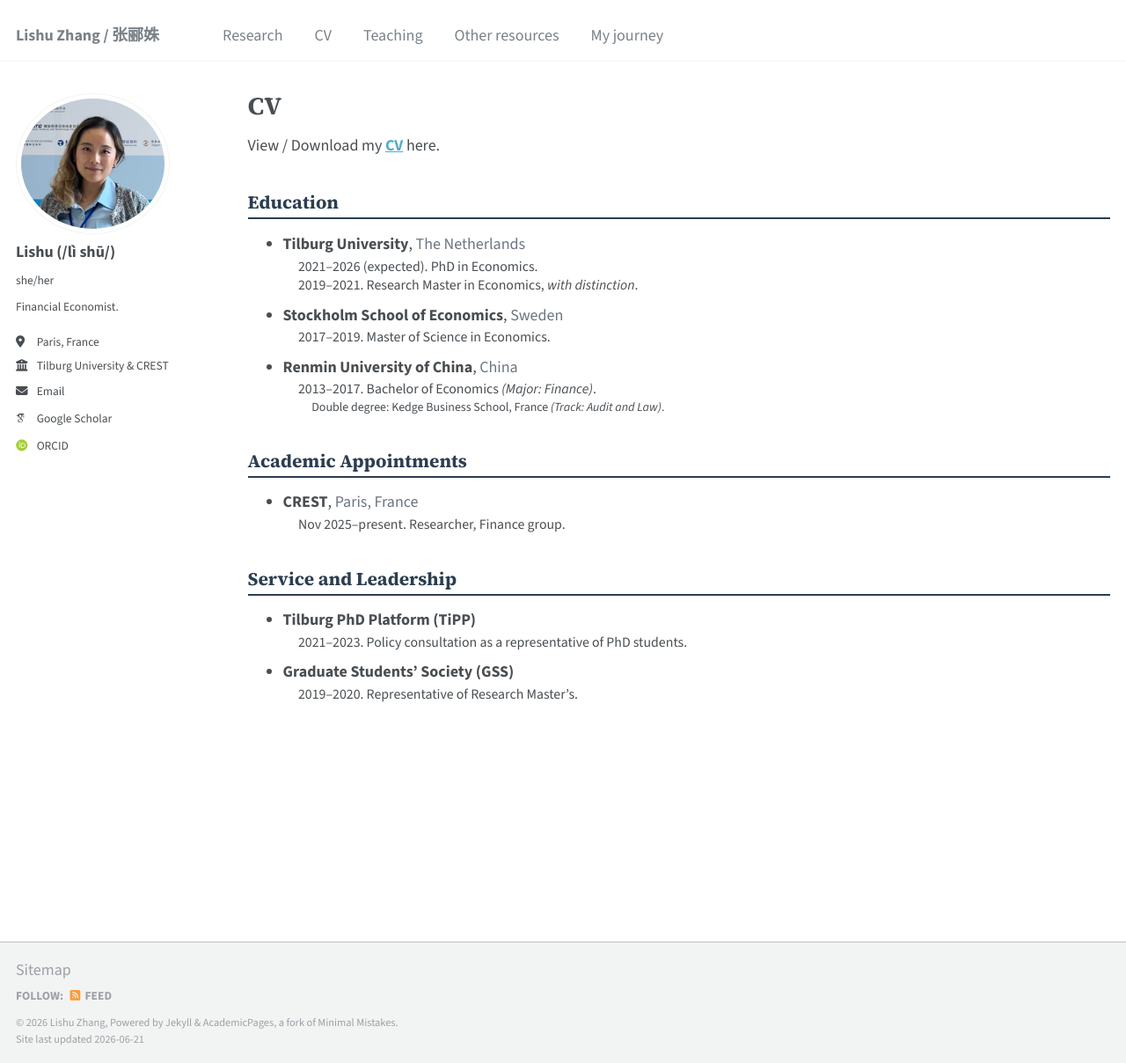
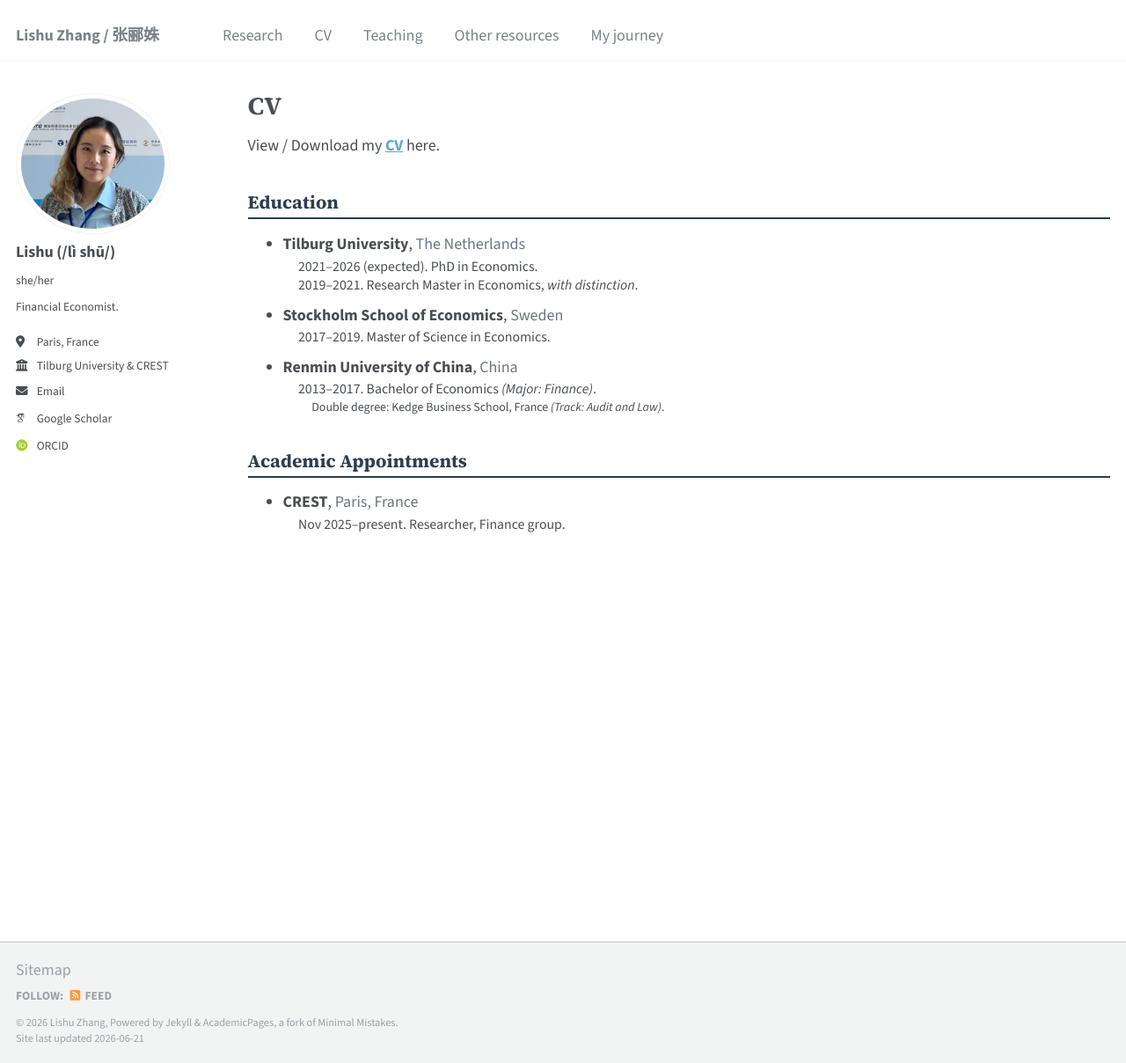
Before and after one commit to LishuZ/LishuZ.github.io, a Jekyll site: the page built from _pages/cv.md, in a window 1280 px wide and 1208 px high. Shown: the whole window at 88% size. Built offline with Jekyll 4.4.1, drawn with Linux system fonts in a browser that asks for light colours; some web fonts are replaced.

Commit message:
Remove Service and Leadership section from website CV
Co-Authored-By: Claude Opus 4.8 (1M context) <noreply@anthropic.com>

```diff
--- a/_pages/cv.md
+++ b/_pages/cv.md
@@ -51,11 +51,4 @@ View / Download my **[CV](https://www.dropbox.com/scl/fi/qijnx8gppf8potsj0bdlx/c
 * <span class="org">CREST</span>, <span class="place">Paris, France</span>
   * Nov 2025–present. Researcher, Finance group.
 
-## Service and Leadership
-
-* <span class="org">Tilburg PhD Platform (TiPP)</span>
-  * 2021–2023. Policy consultation as a representative of PhD students.
-* <span class="org">Graduate Students’ Society (GSS)</span>
-  * 2019–2020. Representative of Research Master’s.
-
 </div>
```
